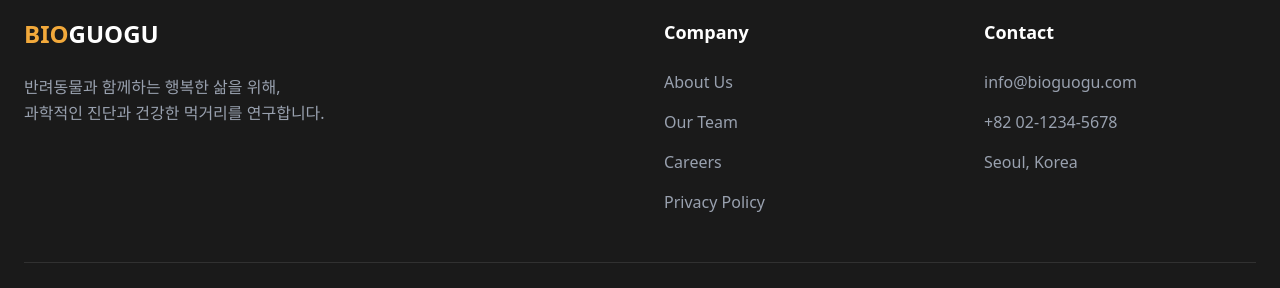
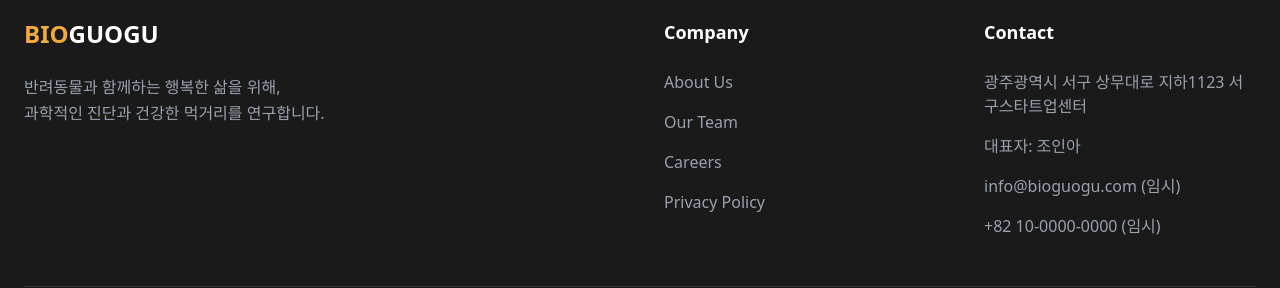
Before and after one commit to anchull/bio, a Next.js app: page / in a window 1280 px wide. Shown: the part 2796-3084 px from the top of the page. Built offline with nearby package versions, Linux system fonts and the light colour scheme.

Commit message:
Retry commit: Update footer and scroll logic

```diff
--- a/components/Footer.tsx
+++ b/components/Footer.tsx
@@ -29,9 +29,10 @@ export default function Footer() {
                     <div>
                         <h3 className="text-lg font-bold mb-6">Contact</h3>
                         <ul className="space-y-4 text-gray-400">
-                            <li>info@bioguogu.com</li>
-                            <li>+82 02-1234-5678</li>
-                            <li>Seoul, Korea</li>
+                            <li>광주광역시 서구 상무대로 지하1123 서구스타트업센터</li>
+                            <li>대표자: 조인아</li>
+                            <li>info@bioguogu.com (임시)</li>
+                            <li>+82 10-0000-0000 (임시)</li>
                         </ul>
                     </div>
                 </div>
--- a/components/Hero.tsx
+++ b/components/Hero.tsx
@@ -1,8 +1,32 @@
 "use client";
 
 import { motion } from "framer-motion";
+import { useEffect } from "react";
 
 export default function Hero() {
+    useEffect(() => {
+        // Prevent browser from restoring scroll position automatically
+        if ('scrollRestoration' in history) {
+            history.scrollRestoration = 'manual';
+        }
+
+        // Force scroll to top
+        window.scrollTo(0, 0);
+
+        // Optional: Ensure it stays at top after a short delay (for slower connections)
+        const timer = setTimeout(() => {
+            window.scrollTo(0, 0);
+        }, 100);
+
+        return () => {
+            // Restore default behavior when component unmounts
+            if ('scrollRestoration' in history) {
+                history.scrollRestoration = 'auto';
+            }
+            clearTimeout(timer);
+        };
+    }, []);
+
     return (
         <section id="hero" className="relative w-full h-screen flex items-center justify-center overflow-hidden bg-black">
             {/* Background Image/Overlay */}
```
